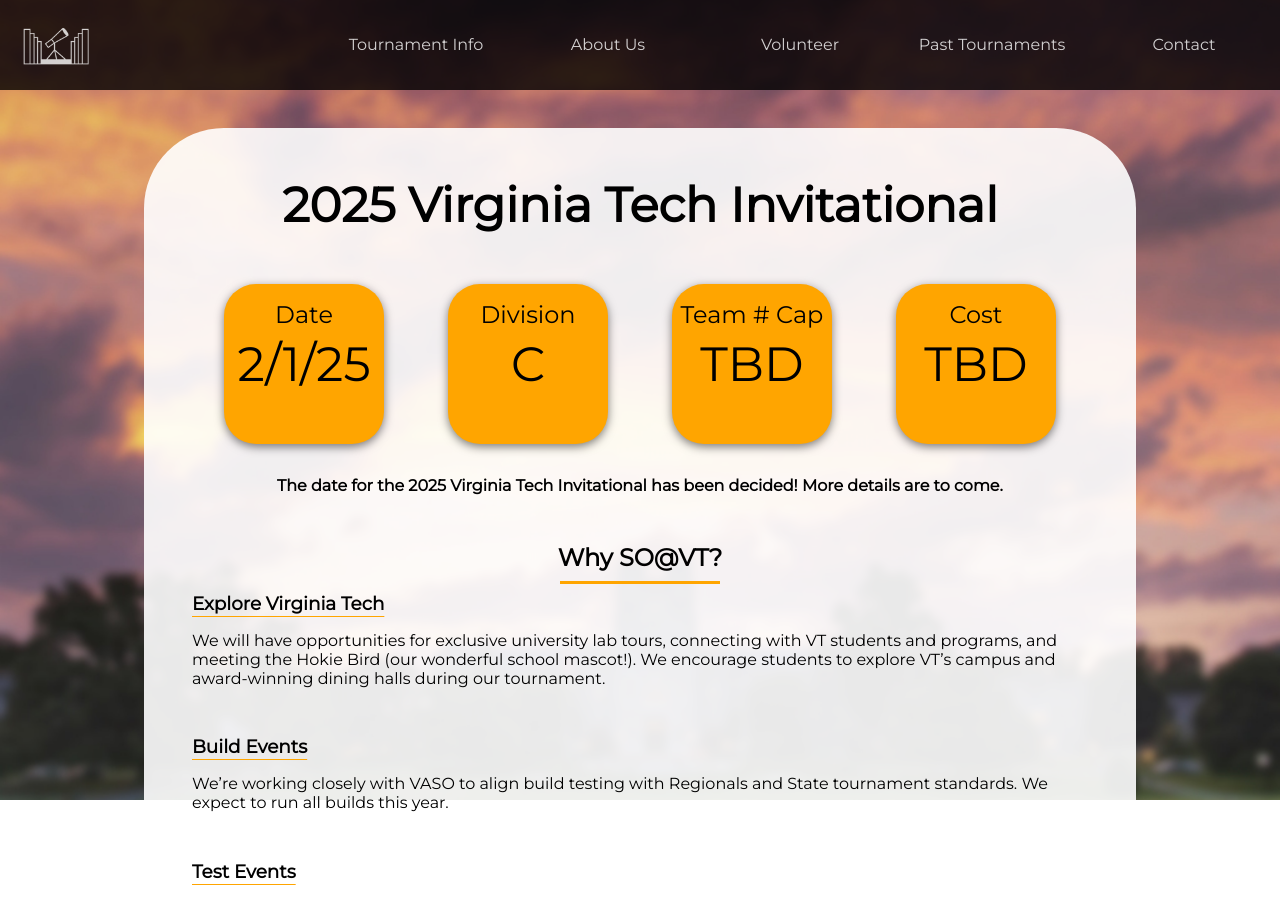
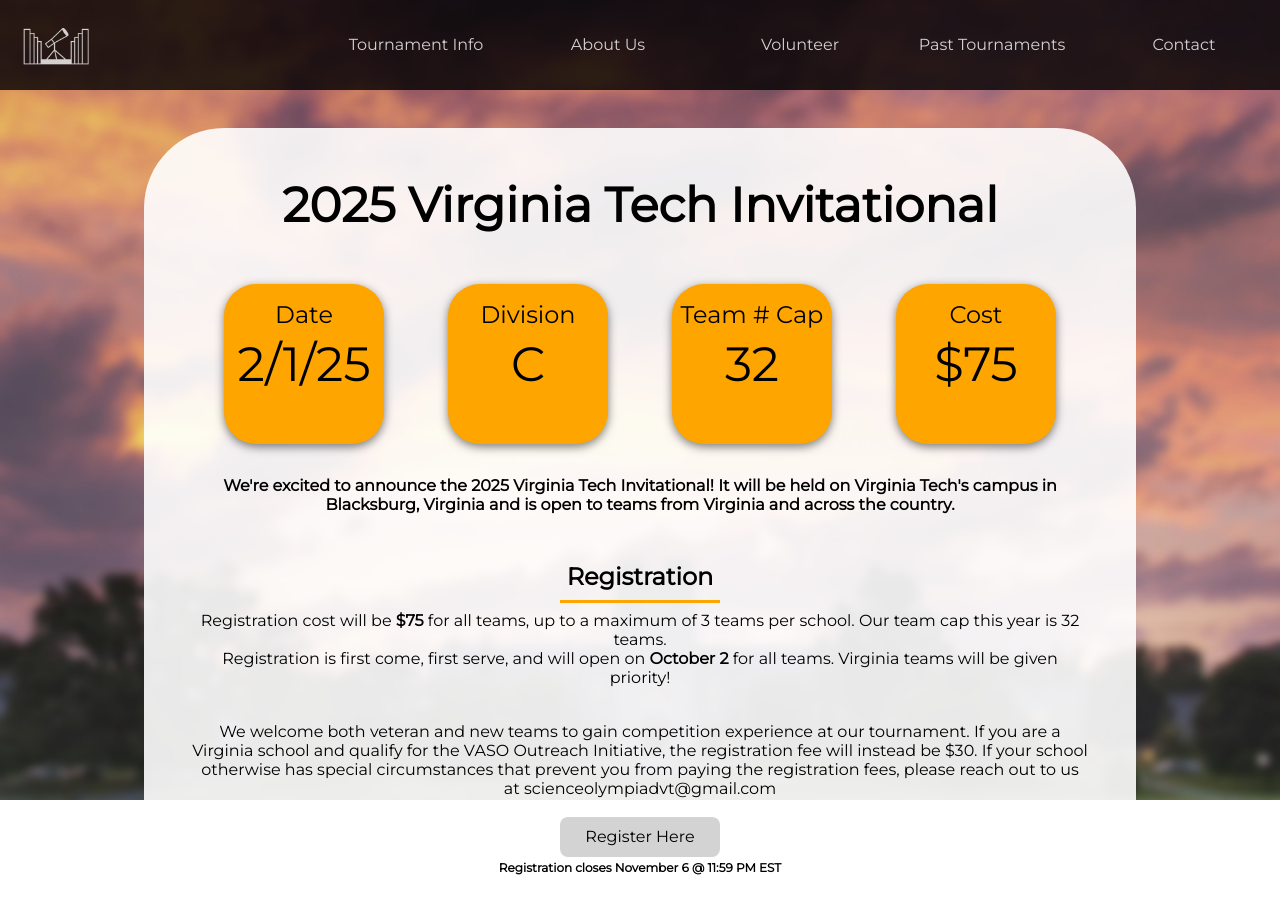
Before and after one commit to Pojoto/sovt-website, a SvelteKit app: page /tournament-info in a window 1280 px wide. Shown: the top 900 px of the page. Built offline with nearby package versions, Linux system fonts and the light colour scheme.

Commit message:
updated 2025 tournament info

```diff
--- a/src/routes/tournament-info/+page.svelte
+++ b/src/routes/tournament-info/+page.svelte
@@ -19,13 +19,41 @@
     <div class="cards">
         <Card title="Date" content="2/1/25"/>
         <Card title="Division" content="C"/>
-        <Card title="Team # Cap" content="TBD"/>
-        <Card title="Cost" content="TBD"/>
+        <Card title="Team # Cap" content="32"/>
+        <Card title="Cost" content="$75"/>
     </div>
 
     <div class="info">
-        <b>The date for the 2025 Virginia Tech Invitational has been decided! More details are to come.</b>
+        <b>We're excited to announce the 2025 Virginia Tech Invitational!
+            It will be held on Virginia Tech's campus in Blacksburg, Virginia
+            and is open to teams from Virginia and across the country.</b>
 
+
+        <div class="section">
+            <h2>
+                Registration
+            </h2>
+
+            <p style="">
+                Registration cost will be <b>$75</b> for all teams, up to a maximum of 3 teams per school.
+                Our team cap this year is 32 teams.<br>Registration is first come, first serve, and will open on
+                <b>October 2</b> for all teams. Virginia teams will be given priority!
+                <br><br>
+            </p>
+
+            <p style="">
+                We welcome both veteran and new teams to gain competition experience at our tournament. If you are a Virginia school
+                and qualify for the VASO Outreach Initiative, the registration fee will instead be $30.
+                If your school otherwise has special circumstances that prevent you from paying the registration fees,
+                please reach out to us at scienceolympiadvt@gmail.com
+
+                <br><br>
+                <Button text="Register Here" url="https://docs.google.com/forms/d/e/1FAIpQLScBBQE8dZRdnpWDDE7f8RkJL2gYuzKzbp78SMWQRXhukXOaqQ/viewform?usp=sf_link" active={false}/>
+
+                <b style="font-size:.75rem">Registration closes November 6 @ 11:59 PM EST</b>
+
+            </p>
+        </div>
 
         <div class="section">
 
```
